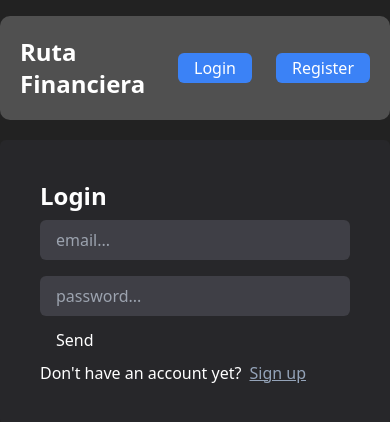
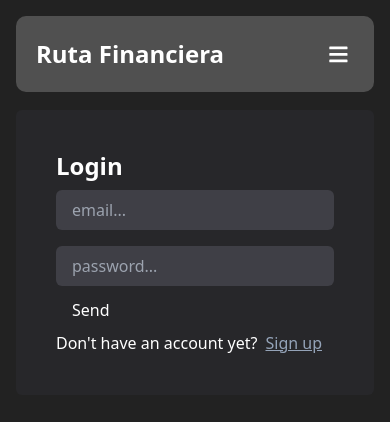
Before and after one commit to Skaii509/full-stack, a React (Vite) app in the folder client/: page /login in a window 390 px wide. Shown: the top 422 px of the page. Built offline with nearby package versions, Linux system fonts and the light colour scheme.

Commit message:
Navbar responsive y se cambiaron algunos estilos

```diff
--- a/client/package.json
+++ b/client/package.json
@@ -15,6 +15,7 @@
     "react": "^18.2.0",
     "react-dom": "^18.2.0",
     "react-hook-form": "^7.47.0",
+    "react-icons": "^4.11.0",
     "react-router-dom": "^6.17.0",
     "recharts": "^2.9.1"
   },
--- a/client/src/App.jsx
+++ b/client/src/App.jsx
@@ -14,6 +14,7 @@ import SettingsPage  from './pages/SettingsPage'
 import CalculatorPage  from './pages/CalculatorPage'
 import IncomeFormPage  from './pages/IncomeFormPage'
 
+import './styles/App.css'
 import Navbar from './components/Navbar'
 
 import ProtectedRoute from './ProtectedRoute'
@@ -22,7 +23,7 @@ function App(){
   return (
     <AuthProvider>
       <BrowserRouter>
-        <main className='container mx-auto px-10'>
+        <main className='container'>
           <Navbar />
           <Routes>
             <Route path='/' element={<HomePage />} />
--- a/client/src/components/Navbar.jsx
+++ b/client/src/components/Navbar.jsx
@@ -1,30 +1,45 @@
+import React, { useRef, useEffect } from 'react';
+
 import { Link } from 'react-router-dom'
 import { useAuth } from '../context/AuthContext'
+import { FaBars, FaTimes } from 'react-icons/fa';
 
 import Profile from './Profile';
 import '../styles/componentsStyles/Navbar.css'
 
 function Navbar() {
     const { isAuthenticated } = useAuth();
+    const navRef = useRef()
+
+    const showNavbar = () => {
+        navRef.current.classList.toggle('responsive_nav');
+    }
 
     return(
-        <nav className="navbar">
+        <header className="navbar">
+            <div className='navLeft'>
                 <Link to='/'>
                     <h1 className="navbarTitle">Ruta Financiera</h1>
                 </Link>
+            </div>
+            <div className='navRight'>
+                <nav ref={navRef}>
                     <ul className="navbarUl">
                         {isAuthenticated ? (
                             <>
-                        <li className='navbarLi'>
+                                <li className='navbarLi' onClick={showNavbar}>
                                     <Link to='/'>Home</Link>
                                 </li>
-                        <li className='navbarLi'>
+                                <li className='navbarLi' onClick={showNavbar}>
                                     <Link to='/tasks'>Tasks</Link>
                                 </li>
-                        <li className='navbarLi'>
+                                <li className='navbarLi' onClick={showNavbar}>
                                     <Link to='/calculator'>Calculator</Link>
                                 </li>
                                 <Profile />
+                                <button id='close-nav-btn' className='nav-btn close-nav-btn' onClick={showNavbar}>
+                                    <FaTimes />
+                                </button>
                             </>
                         ) : (
                         <>
@@ -34,10 +49,18 @@ function Navbar() {
                             <li className='navbarLi'>
                                 <Link to='/register' className='navbarLinkRegister'>Register</Link>
                             </li>
+                            <button id='close-nav-btn' className='nav-btn close-nav-btn' onClick={showNavbar}>
+                                <FaTimes />
+                            </button>
                         </>
                         )}
                     </ul>
                 </nav>
+                <button className='nav-btn' onClick={showNavbar}>
+                    <FaBars />
+                </button>
+            </div>
+        </header>
     )
 }
 
--- a/client/src/pages/TaskFormPage.jsx
+++ b/client/src/pages/TaskFormPage.jsx
@@ -38,7 +38,7 @@ function TaskFormPage() {
                 <form onSubmit={onSubmit}>
                     <h1 className='newTaskTitle'>New Task</h1>
                     <input type="text" placeholder="Title"
-                        {... register('title')}
+                        {...register('title', {required: true})}
                         className='titleInput'
                         autoFocus
                     />
--- /dev/null
+++ b/client/src/styles/App.css
@@ -0,0 +1,4 @@
+.container {
+    margin: auto;
+    padding: 1rem;
+}
--- a/client/src/styles/componentsStyles/Navbar.css
+++ b/client/src/styles/componentsStyles/Navbar.css
@@ -1,24 +1,29 @@
 .navbar {
     display: flex;
-    min-width: 380px;
+    min-width: 300px;
     padding: 20px;
-    margin-top: 1rem;
     margin-bottom: 1rem;
-    top: 15px;
     justify-content: space-between;
+    align-items: center;
     border-radius: 10px;
     background-color: rgb(80, 80, 80);
+    overflow: hidden;
+    white-space: nowrap;
+}
+
+.navRight {
+    display: flex;
+    align-items: center;
 }
 
 .navbarTitle {
     font-size: 1.5rem;
-    line-height: 2rem;
     font-weight: 700;
 }
 
 .navbarUl {
     display: flex;
-    gap: 1.5rem;
+    gap: 2rem;
     align-items: center;
 }
 
@@ -32,10 +37,11 @@
 }
 
 .navbarLinkLogin, .navbarLinkRegister {
-    padding-top: 0.25rem;
-    padding-bottom: 0.25rem;
-    padding-left: 1rem;
-    padding-right: 1rem;
+    display: flex;
+    justify-content: center;
+    width: 90px;
+    height: 35px;
+    align-items: center;
     border-radius: 0.375rem;
     color: #ffffff;
     background-color: #3B82F6;
@@ -44,3 +50,57 @@
 .navbarLinkLogin:hover, .navbarLinkRegister:hover {
     background-color: #2563EB;
 }
+
+.nav-btn {
+    padding: 5px;
+    cursor: pointer;
+    background: transparent;
+    border: none;
+    outline: none;
+    visibility: hidden;
+    opacity: 0;
+    position: absolute;
+}
+
+@media only screen and (max-width: 550px ) {
+    .nav-btn {
+        visibility: visible;
+        opacity: 1;
+        position: relative;
+        font-size: 1.3rem;
+    }
+
+    nav {
+        position: fixed;
+        top: 0;
+        left: 0;
+        width: 100%;
+        height: 100%;
+        display: flex;
+        align-items: center;
+        justify-content: center;
+        gap: 1.5rem;
+        background-color: rgb(80, 80, 80);
+        transition: .7s ease;
+        transform: translateY(-100vh);
+        z-index: 2;
+    }
+
+    .navbarUl {
+        flex-direction: column;
+    }
+
+    .responsive_nav {
+        transform: none;
+    }
+
+    .close-nav-btn {
+        position: absolute;
+        top: 3rem;
+        right: 2rem;
+    }
+
+    .profileImg {
+        display: none;
+    }
+}
--- a/client/src/styles/componentsStyles/Profile.css
+++ b/client/src/styles/componentsStyles/Profile.css
@@ -4,7 +4,8 @@
 }
 
 .profileImg {
-    width: 35px;
+    display: block;
+    max-width: 35px;
     height: 35px;
     border-radius: 50%;
     border: 1px solid black;
@@ -21,21 +22,21 @@
     top: 80px;
     border-radius: 12px;
     background-color: #f9f9f9;
-    width: 160px;
+    width: 180px;
     z-index: 1;
-    border: 1px solid black;
+    border: 2px solid black;
 }
 
 .dropdownContent::before {
     content: '';
     width: 11px;
     height: 11px;
-    right: -1px;
-    top: -1px;
+    right: -2px;
+    top: -2px;
     position: absolute;
     background-color: #f9f9f9;
-    border-top: 1px solid black;
-    border-right: 1px solid black;
+    border-top: 2px solid black;
+    border-right: 2px solid black;
 
     border-bottom-left-radius: 100%;
     z-index: -1;
@@ -45,7 +46,9 @@
     color: black;
     padding: 12px 16px;
     text-decoration: none;
-    display: block;
+    display: flex;
+    justify-content: center;
+    font-weight: 500;
 }
 
 .dropdownContent a:hover {
```
Also changed, not shown: 1 other file (tests, documents, lock files or other folders). Lines whose indentation alone changed are shown as unchanged.
